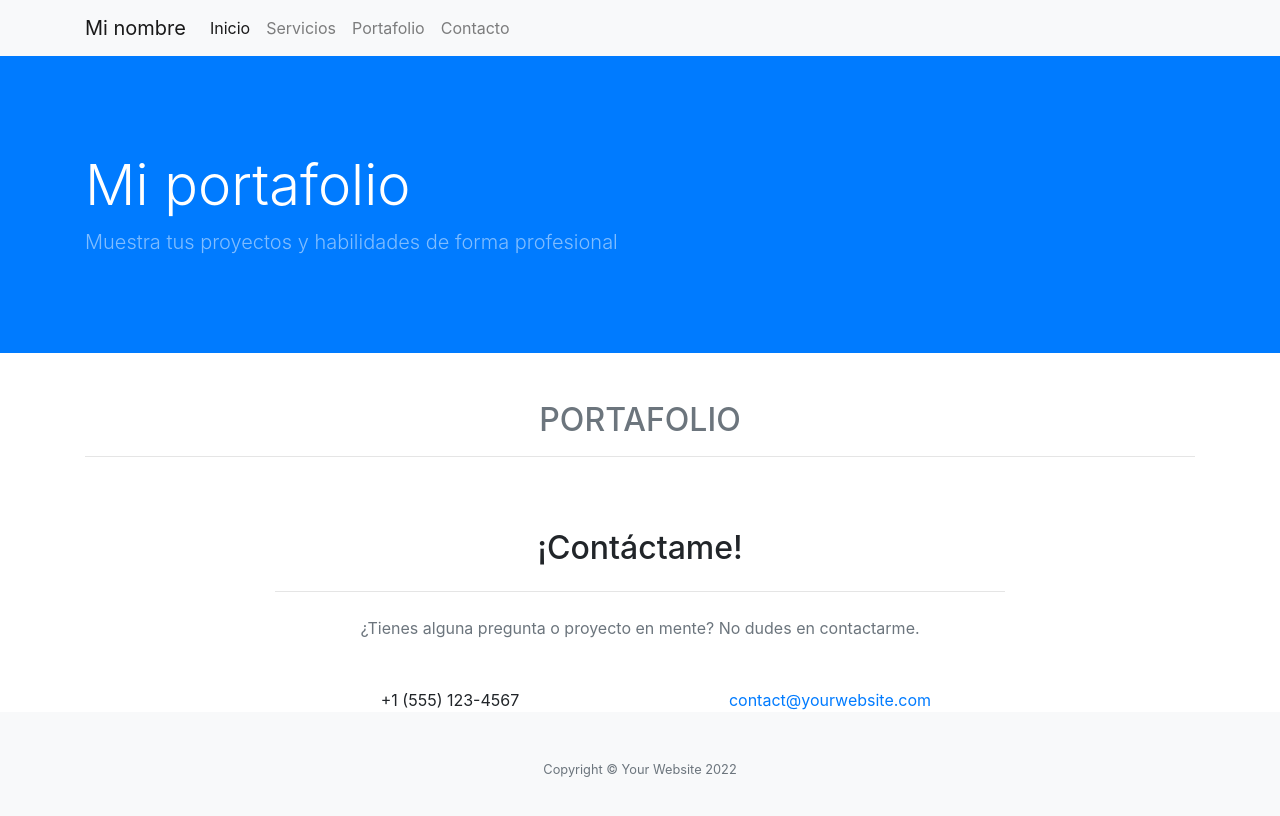
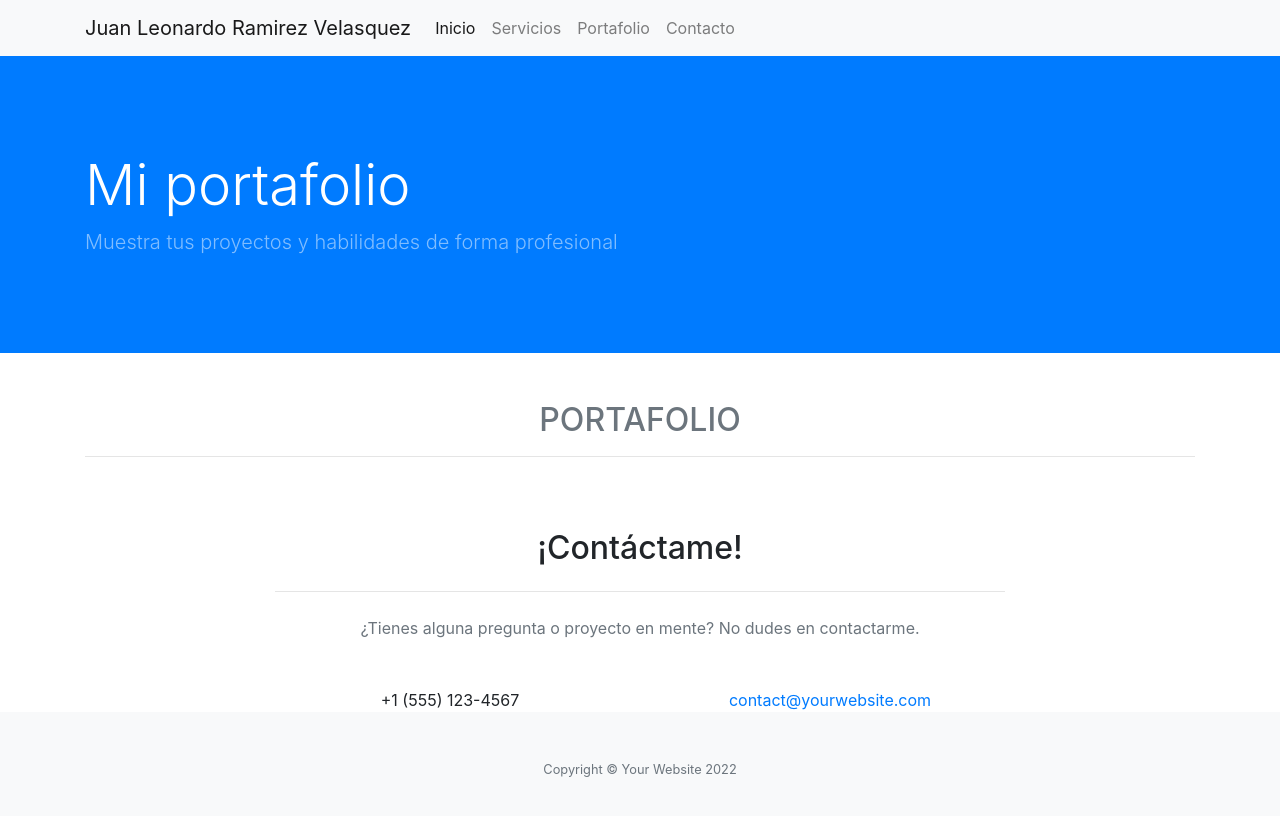
Before and after one commit to LeoRami99/my-personal-page, a plain HTML site: page index.html in a window 1280 px wide. Drawn offline with nearby package versions, Linux system fonts and the light colour scheme.

Commit message:
Update index.html

```diff
--- a/index.html
+++ b/index.html
@@ -16,13 +16,13 @@
       crossorigin="anonymous"
     />
 
-    <title>Mi portafolio</title>
+    <title>Juan Leonardo Ramirez</title>
   </head>
   <body>
     <!-- Navigation -->
     <nav class="navbar navbar-expand-lg navbar-light bg-light">
       <div class="container">
-        <a class="navbar-brand" href="#">Mi nombre</a>
+        <a class="navbar-brand" href="#">Juan Leonardo Ramirez Velasquez</a>
         <button
           class="navbar-toggler"
           type="button"
```
